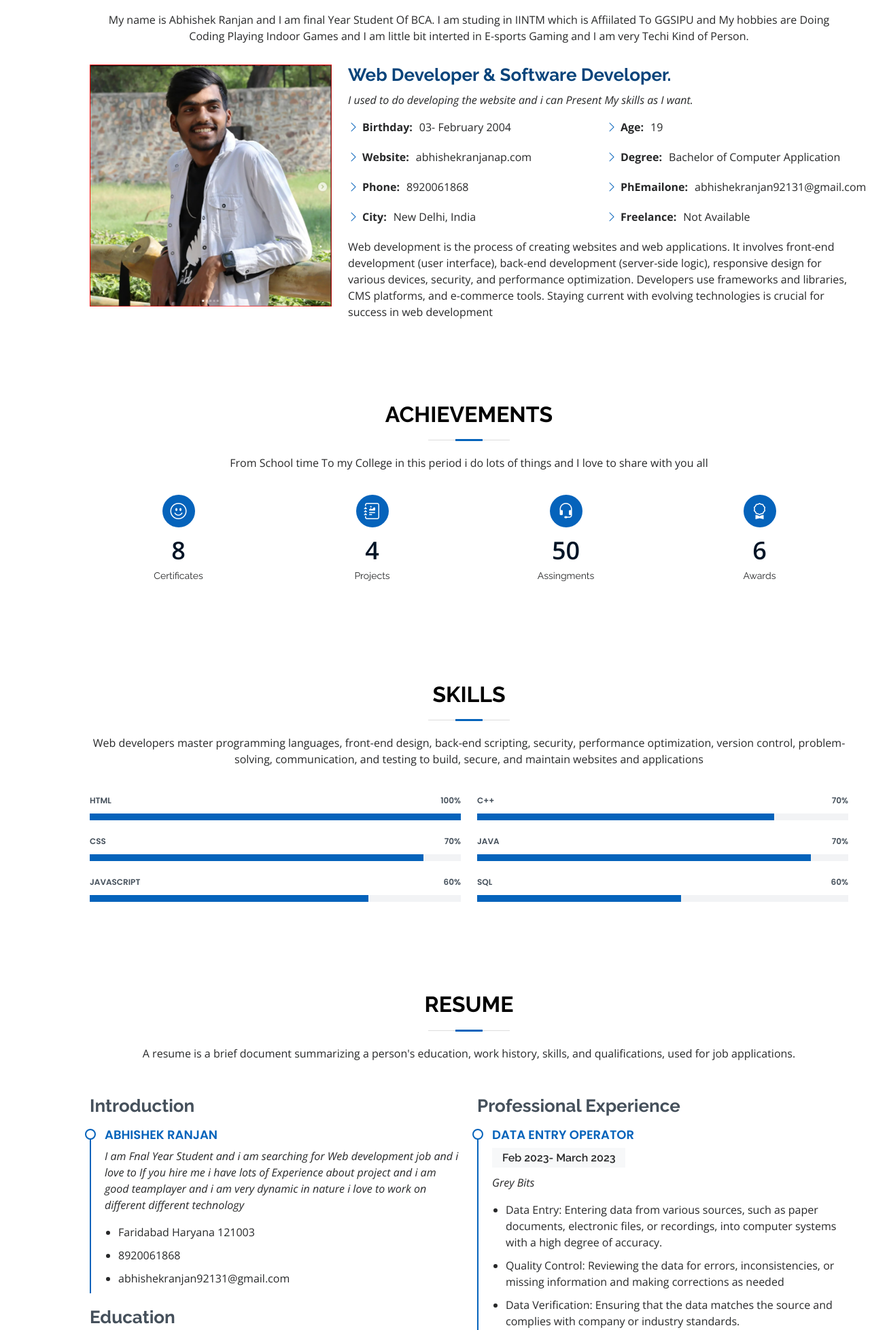
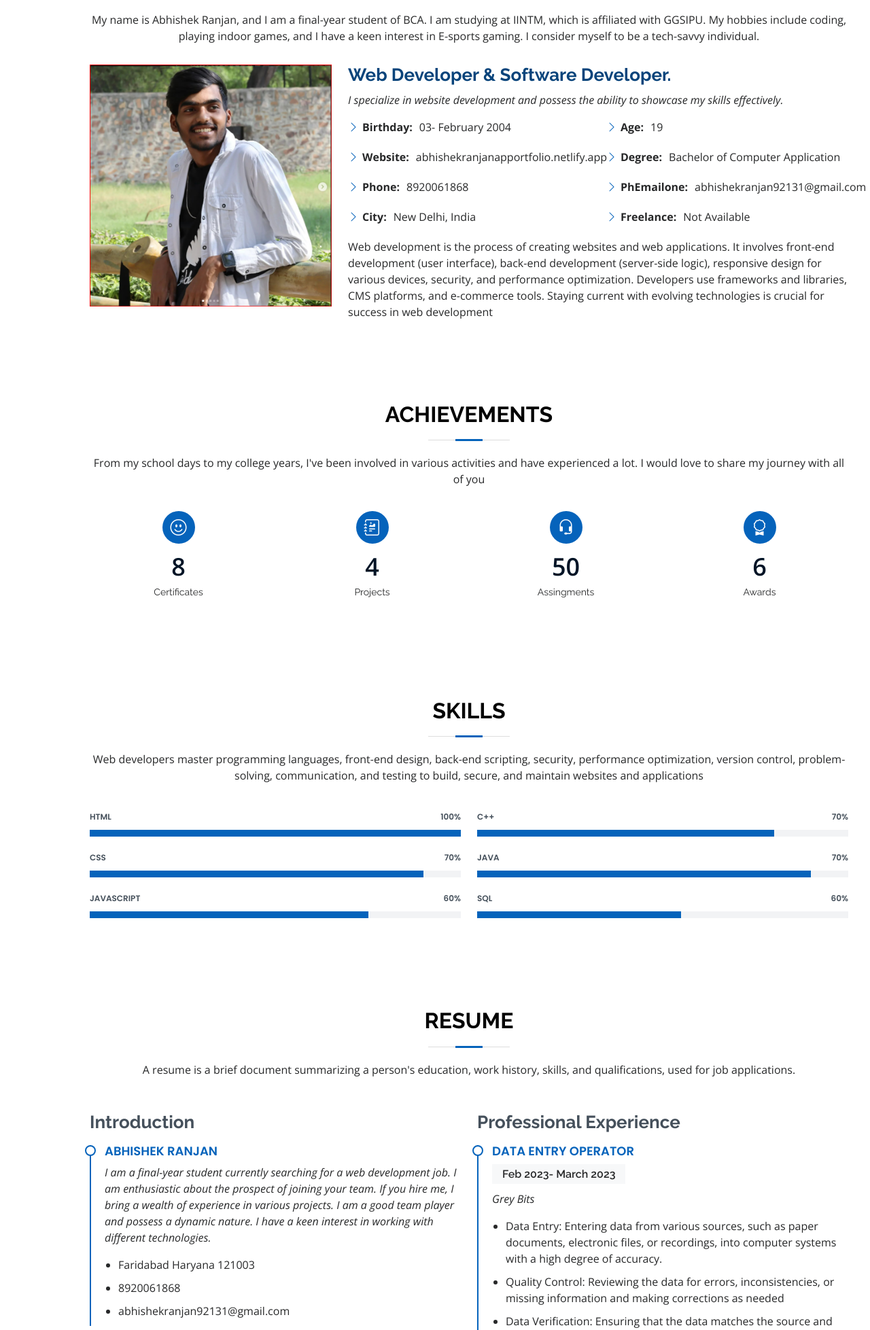
Before and after one commit to abhishekranjanap1/myportfolio, a plain HTML site: page index.html in a window 1280 px wide. Shown: the part 921-2878 px from the top of the page at 68% size. Drawn offline with nearby package versions, Linux system fonts and the light colour scheme.

Commit message:
Changes in Web

```diff
--- a/index.html
+++ b/index.html
@@ -127,10 +127,11 @@
           <div class="section-title">
             <h2>About</h2>
             <p>
-              My name is Abhishek Ranjan and I am final Year Student Of BCA. I
-              am studing in IINTM which is Affiilated To GGSIPU and My hobbies
-              are Doing Coding Playing Indoor Games and I am little bit interted
-              in E-sports Gaming and I am very Techi Kind of Person.
+              My name is Abhishek Ranjan, and I am a final-year student of BCA.
+              I am studying at IINTM, which is affiliated with GGSIPU. My
+              hobbies include coding, playing indoor games, and I have a keen
+              interest in E-sports gaming. I consider myself to be a tech-savvy
+              individual.
             </p>
           </div>
 
@@ -145,8 +146,8 @@
             <div class="col-lg-8 pt-4 pt-lg-0 content">
               <h3>Web Developer &amp; Software Developer.</h3>
               <p class="fst-italic">
-                I used to do developing the website and i can Present My skills
-                as I want.
+                I specialize in website development and possess the ability to
+                showcase my skills effectively.
               </p>
               <div class="row">
                 <div class="col-lg-6">
@@ -158,7 +159,7 @@
                     <li>
                       <i class="bi bi-chevron-right"></i>
                       <strong>Website:</strong>
-                      <span>abhishekranjanap.com</span>
+                      <span>abhishekranjanapportfolio.netlify.app</span>
                     </li>
                     <li>
                       <i class="bi bi-chevron-right"></i>
@@ -214,8 +215,9 @@
           <div class="section-title">
             <h2>Achievements</h2>
             <p>
-              From School time To my College in this period i do lots of things
-              and I love to share with you all
+              From my school days to my college years, I've been involved in
+              various activities and have experienced a lot. I would love to
+              share my journey with all of you
             </p>
           </div>
 
@@ -395,11 +397,12 @@
                 <h4>Abhishek Ranjan</h4>
                 <p>
                   <em
-                    >I am Fnal Year Student and i am searching for Web
-                    development job and i love to If you hire me i have lots of
-                    Experience about project and i am good teamplayer and i am
-                    very dynamic in nature i love to work on different different
-                    technology</em
+                    >I am a final-year student currently searching for a web
+                    development job. I am enthusiastic about the prospect of
+                    joining your team. If you hire me, I bring a wealth of
+                    experience in various projects. I am a good team player and
+                    possess a dynamic nature. I have a keen interest in working
+                    with different technologies.</em
                   >
                 </p>
                 <ul>
@@ -417,20 +420,21 @@
                   <em>CBSE Board, Government Boys senior secondary School</em>
                 </p>
                 <p>
-                  I completed my schooling with 80% and i am the monitor of my
-                  class and i love to do coding at my school time i was very
-                  good in my school
+                  "I successfully completed my schooling with an overall
+                  percentage of 80%. During this time, I had the privilege of
+                  serving as the class monitor. Coding has been a passion of
+                  mine, and I excelled in it during my school years.
                 </p>
               </div>
               <div class="resume-item">
                 <h4>Bachelor of Computer Application</h4>
-                <h5>2021 - 2014</h5>
+                <h5>2021 - 2024</h5>
                 <p>
                   <em>Institute of Innovation in technology and Management</em>
                 </p>
                 <p>
-                  I am Persuing Bca form IINTM which is affilated to GGSIPU and
-                  I am a very good in coding and i love to solve the problem
+                  I am currently pursuing BCA at IINTM, affiliated with GGSIPU.
+                  Coding is my forte, and I thoroughly enjoy solving problems.
                 </p>
               </div>
             </div>
```
